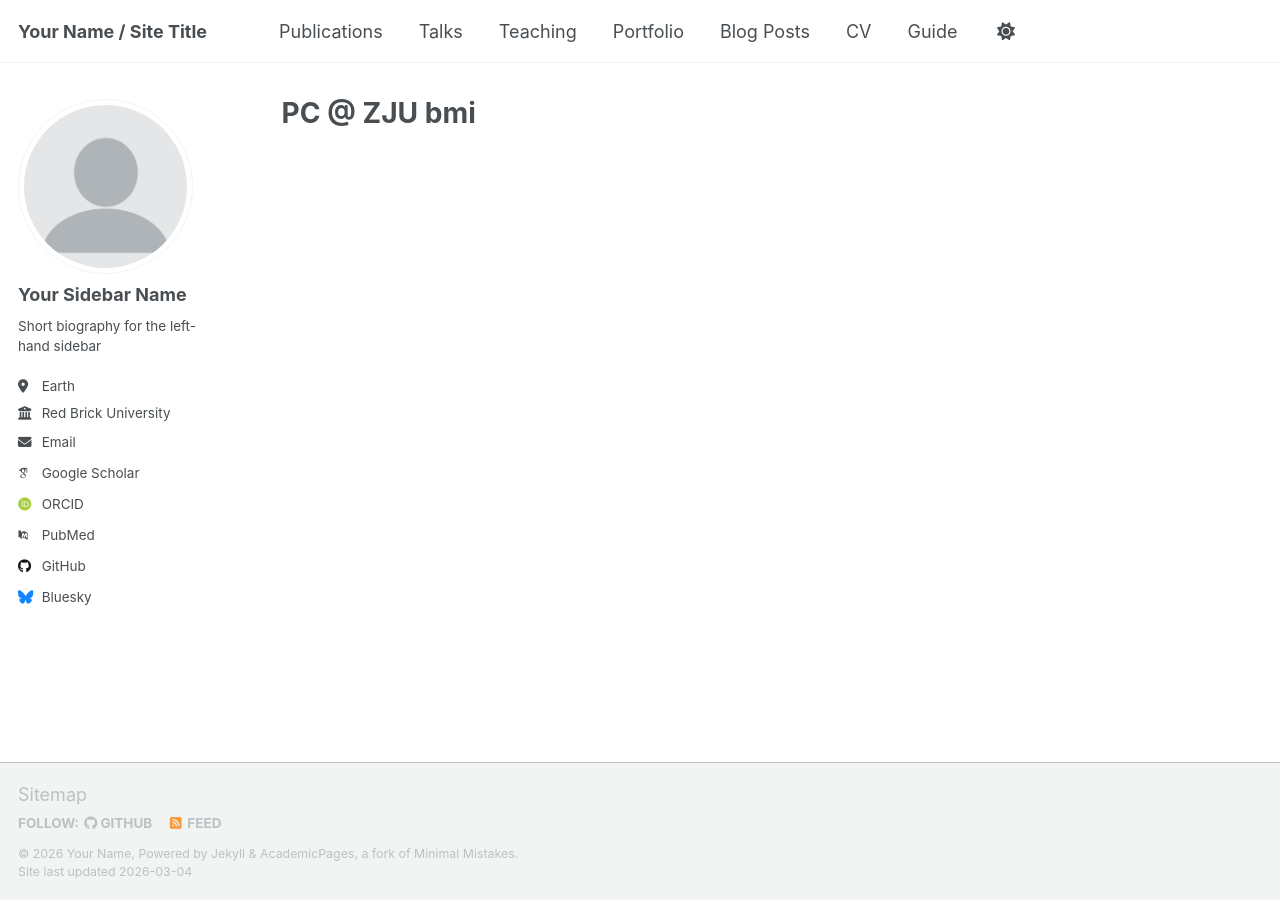
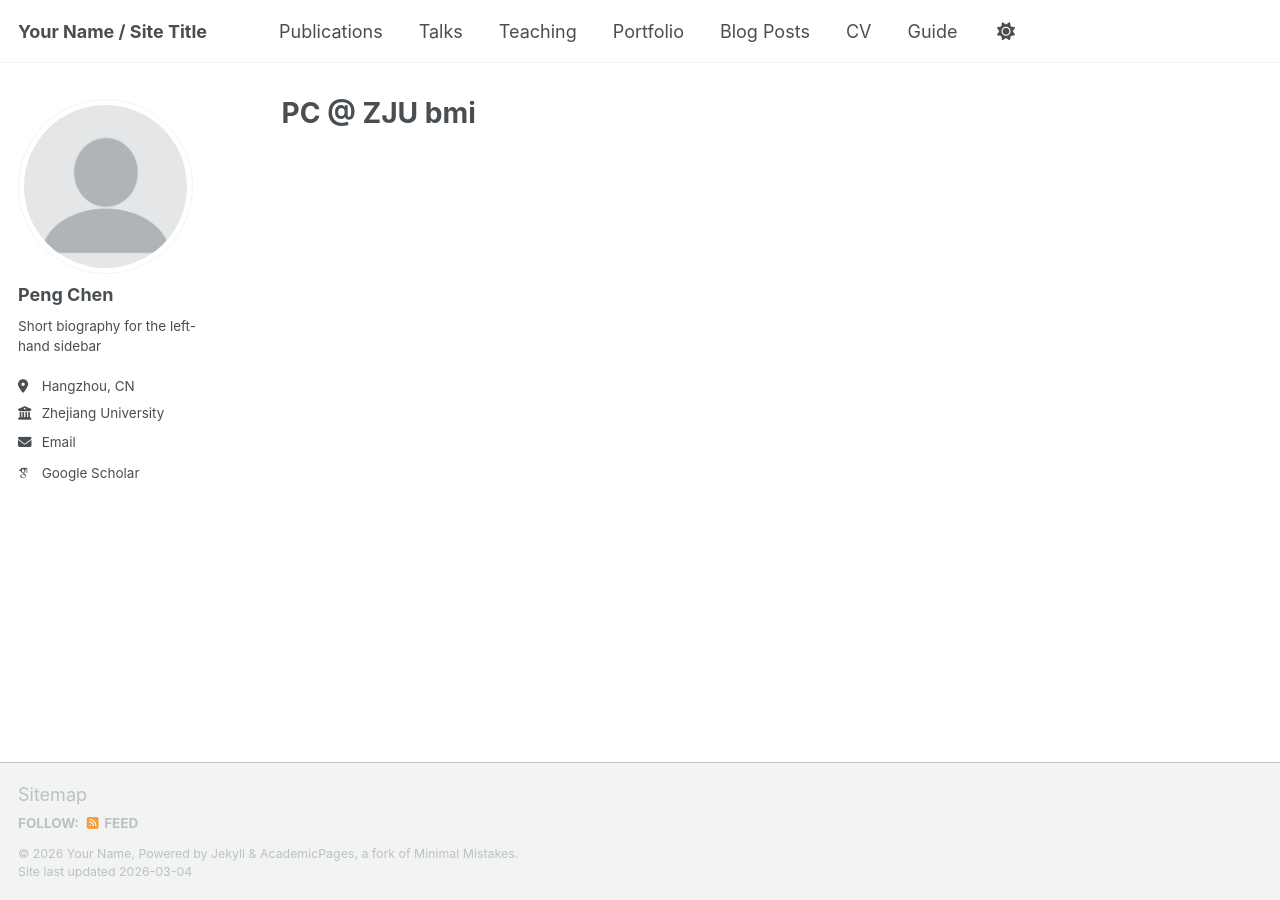
Before and after one commit to pengchna/pengchna.github.io, a Jekyll site: the page built from _pages/about.md, in a window 1280 px wide. Built offline with Jekyll 4.4.1, drawn with Linux system fonts in a browser that asks for light colours; some web fonts are replaced; a script that is not in the unit is left out.

Commit message:
Update _config.yml

```diff
--- a/_config.yml
+++ b/_config.yml
@@ -24,23 +24,21 @@ repository               : "academicpages/academicpages.github.io"
 author:
   # Biographic information
   avatar           : "profile.png"
-  name             : "Your Sidebar Name"
+  name             : "Peng Chen"
   pronouns         : # example: "she/her"
   bio              : "Short biography for the left-hand sidebar"
-  location         : "Earth"
-  employer         : "Red Brick University"
+  location         : "Hangzhou, CN"
+  employer         : "Zhejiang University"
   uri              : # URL
-  email            : "none@example.org"
+  email            : "pengchna@gmail.com"
 
   # Academic websites
   academia         : # URL
   arxiv            : # URL - Update with the correct link to your profile
-  googlescholar    : "https://scholar.google.com/citations?user=PS_CX0AAAAAJ"
+  googlescholar    : "https://scholar.google.com/citations?user=Ke0X3_wAAAAJ&hl=en"
   inspire-hep      : # URL
   impactstory      : # URL
-  orcid            : "https://orcid.org/yourorcidurl"
   semantic         : # URL
-  pubmed           : "https://www.ncbi.nlm.nih.gov/pubmed/?term=john+snow"
   researchgate     : # URL
   scopus           : # URL
 
@@ -48,13 +46,11 @@ author:
   bitbucket        : # Username - Update with your username on the site
   codepen          : # Username
   dribbble         : # Username
-  github           : "academicpages"
   kaggle           : # Username
   stackoverflow    : # User number or user number and name (i.e., use "1" or "1/jeff-atwood")
 
   # Social media
   artstation       : # Username
-  bluesky          : "bsky.app" # Replace this with you Bluesky username
   facebook         : # Username
   flickr           : # Username
   foursquare       : # Username
```
